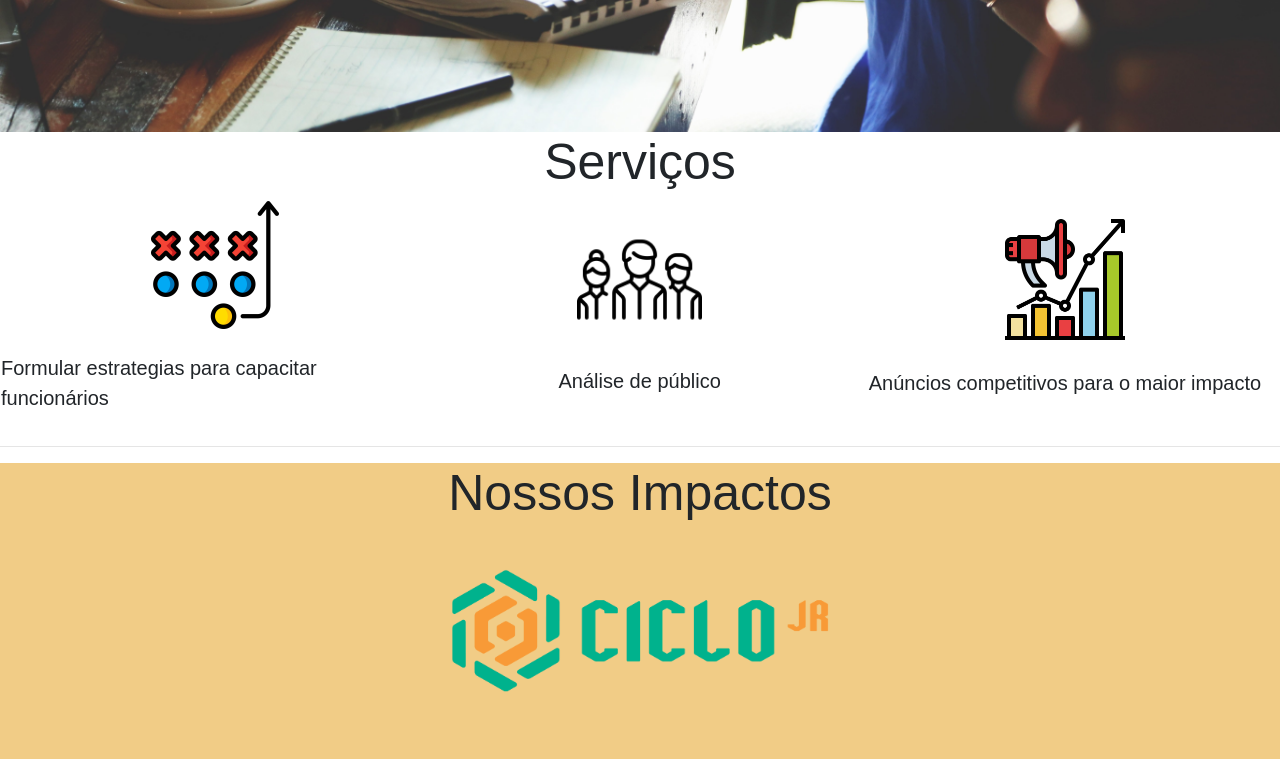
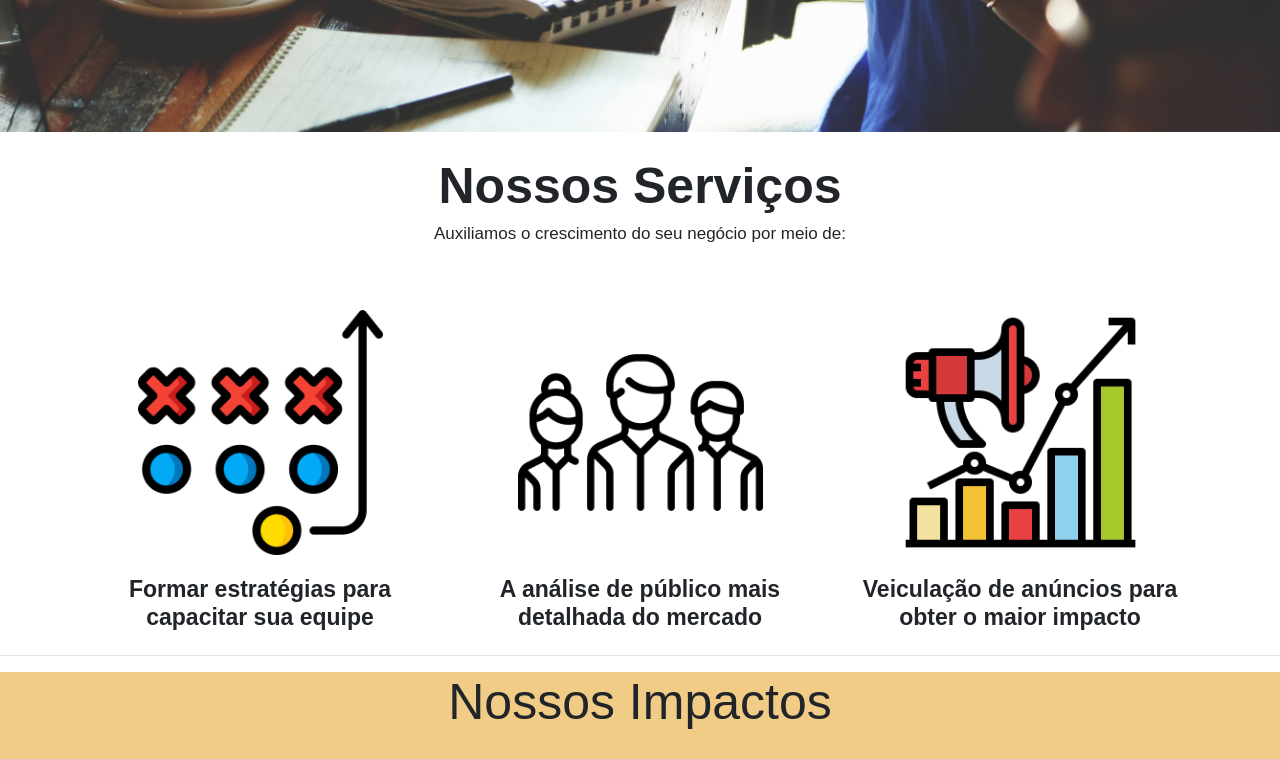
Before and after one commit to cathmarkert/gti-html-challenge, a plain HTML site: page index.html in a window 1280 px wide. Shown: the part 580-1339 px from the top of the page. Drawn offline with nearby package versions, Linux system fonts and the light colour scheme.

Commit message:
nossos servicos

```diff
--- a/index.html
+++ b/index.html
@@ -33,27 +33,35 @@
         </div>
       </header>
 
-        <div class="services">
-            <h1 class="text-center"style="font-family: sans-serif; font-size:50px"> Serviços </h1>
+        <div class="container mt-4">
+          <p/p>
+            <h1 class="text-center"style="font-family: sans-serif; font-size:50px; font-weight:bold;"> Nossos Serviços </h1>
+            <h3 class="text-center"style="font-family: sans-serif; font-size:17px"> Auxiliamos o crescimento do seu negócio por meio de: </h3><p/p><p/p><p/p><p/p></p>
+            <div class="row">
+            <div class="col-md-4">
+              <center>
+              <img class="image-fluid"  src="img/estrategias.png" id="image"><p/p>
+              <h6 class="text-center" id="legenda"> Formar estratégias para capacitar sua equipe</h6>
+              </center>
+            </div>
 
-            <table>
-                <tr>
-                    <td class=">text-center" padding: 15px; margin: 15px>
-                     <img src="img/estrategias.png" class="image-fluid mx-auto d-block" width=30%><br/>
-                     <p id="text"> Formular estrategias para capacitar funcionários</p>
-                     </td>
+            <div class="col-md-4">
+              <center>
+              <img class="image-fluid"  src="img/analisepublico.png" id="image"><p/p>
+              <h6 class="text-center" id="legenda">A análise de público mais detalhada do mercado</h6>
+              </center>
+            </div>
 
-                    <td class="text-center" padding: 15px; margin: 15px>
-                    <img src="img/analisepublico.png" class="image-fluid mx-auto d-block" width=30%><br/>
-                     <p id="text"> Análise de público </p>
-                    </td>
+            <div class="col-md-4">
+              <center>
+              <img class="image-fluid"  src="img/anuncios.png" id="image"><p/p>
+              <h6 class="text-center" id="legenda"> Veiculação de anúncios para obter o maior impacto </h6>
+              </center>
+            </div>
 
-                    <td class="text-center" padding: 15px; margin: 15px>
-                    <img src="img/anuncios.png" class="image-fluid mx-auto d-block" width=30%><br/>
-                    <p id="text"> Anúncios competitivos para o maior impacto</p>
-                    </td>
-                </tr>
-            </table>
+            </div>
+
+
 
         </div>
         <hr class="feature-divider">
--- a/stylesheet.css
+++ b/stylesheet.css
@@ -21,3 +21,15 @@ header{
     font-size: 20px;
     font-family: sans-serif;
 }
+#image{
+    text-align: center ;
+    width: 70%;
+    padding-top: 50px;
+    padding-bottom: 5px;
+}
+#legenda{
+    font-size: 23px;
+    font-family: sans-serif;
+    font-weight: bold;
+    color:000000;
+}
```
